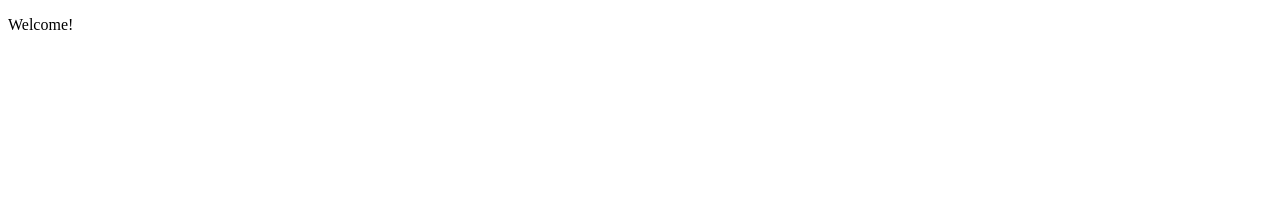
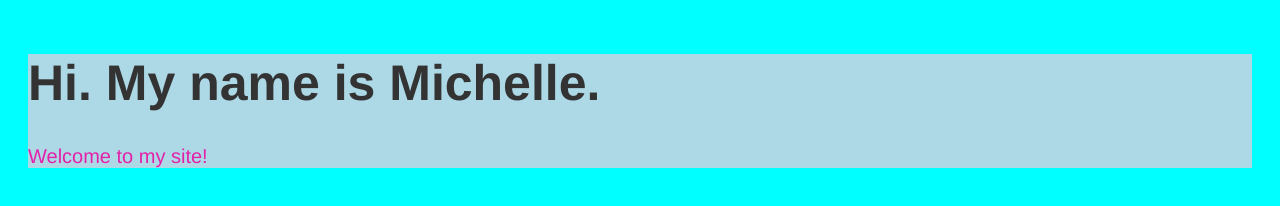
Before and after one commit to michaurora01/michaurora01.github.io, a plain HTML site: page index.html in a window 1280 px wide. Drawn offline with Linux system fonts and the light colour scheme.

Commit message:
added text and color

```diff
--- a/index.html
+++ b/index.html
@@ -1,10 +1,16 @@
+<!doctype html>
 
-<!doctype html>
 <html>
-  <head>
-    <title>Michelle Aurora</title>
-  </head>
-  <body>
-    <p>Welcome!</p>
-  </body>
+<head>
+  <title>Michelle Aurora</title>
+
+
+  <link rel="stylesheet" href="main.css">
+
+</head>
+
+<body>
+  <h1>Hi. My name is Michelle.</h1>
+  <p>Welcome to my site!</p>
+</body>
 </html>
--- a/main.css
+++ b/main.css
@@ -2,7 +2,22 @@ body {
   background-color: lightblue;
 }
 
+html {
+	margin: 20px;
+	background-color: #00ffff;
+}
+
+body {
+   font-family: "HelveticaNeue-Light", "Helvetica Neue Light", "Helvetica Neue", Helvetica, Arial, "Lucida Grande", sans-serif;
+   font-weight: 300;
+   color: #333;
+}
+
 h1 {
-  color: navy;
-  margin-left: 20px;
+	font-size: 50px;
 }
+
+p {
+	font-size: 20px;
+	color: #E321A9;
+}
```
